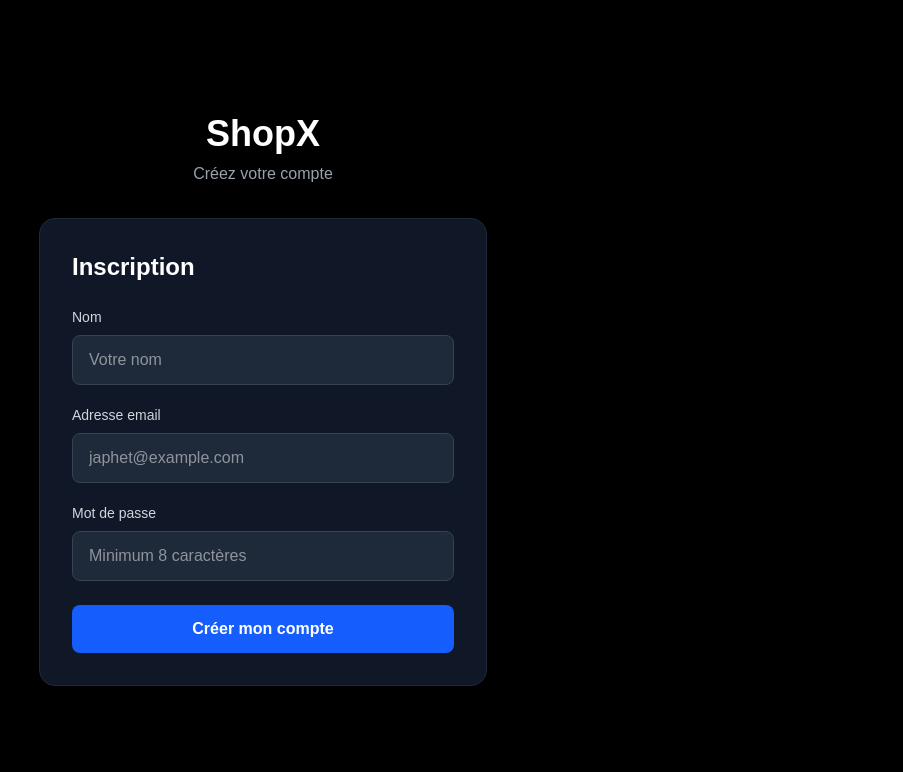
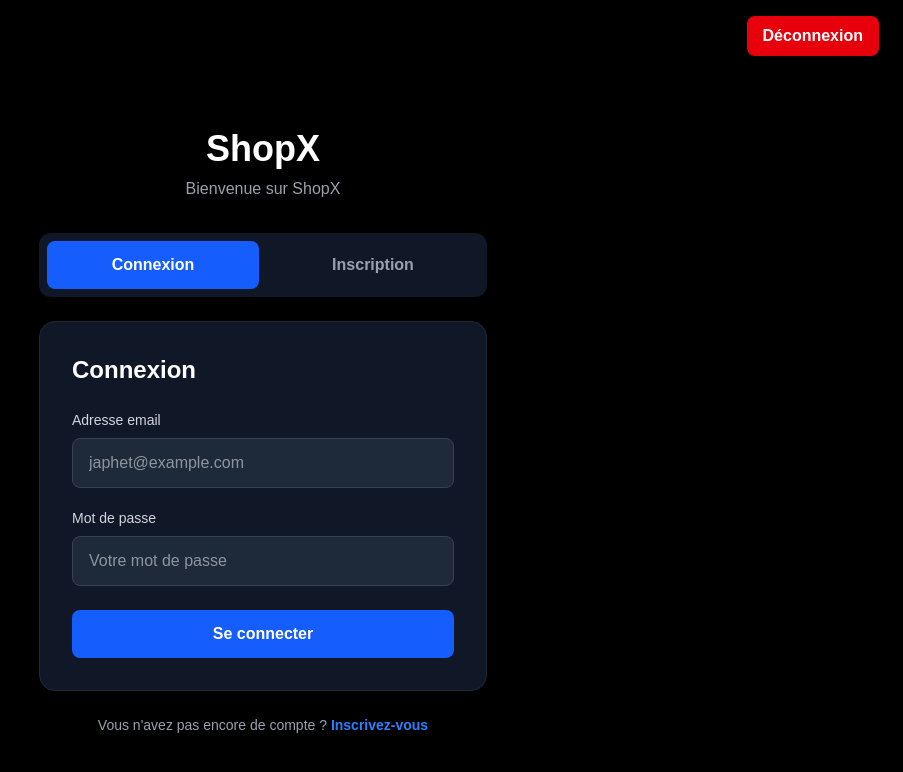
Before and after one commit to japhetmberi3-pn/Produit, a Next.js app: page / in a window 1280 px wide. Shown: the top 772 px of the page, without its empty margins (377-1280 px from the left). Built offline with nearby package versions, Linux system fonts and the light colour scheme; sample sign-in values are in the browser's storage.

Commit message:
accès des produits et de la page d'accueil avec les routes admin client

```diff
--- a/app/page.tsx
+++ b/app/page.tsx
@@ -1,22 +1,31 @@
 "use client";
 
-import { FormEvent, useState } from "react";
+import {
+    FormEvent,
+    useEffect,
+    useState,
+} from "react";
 import { useRouter } from "next/navigation";
 
 interface User {
     id: number;
     name: string;
     email: string;
+    role?: string;
 }
 
-interface RegisterResponse {
+interface AuthResponse {
     message: string;
     user: User;
     token: string;
 }
 
-export default function RegisterPage() {
+export default function AuthPage() {
     const router = useRouter();
+
+    const [mode, setMode] = useState<
+        "login" | "register"
+    >("login");
 
     const [name, setName] = useState("");
     const [email, setEmail] = useState("");
@@ -26,7 +35,28 @@ export default function RegisterPage() {
     const [error, setError] = useState("");
     const [success, setSuccess] = useState("");
 
-    const handleRegister = async (
+    // Vérifier si l'utilisateur est connecté
+    const [isLoggedIn, setIsLoggedIn] =
+        useState(false);
+
+    useEffect(() => {
+        const token =
+            localStorage.getItem("token");
+
+        setIsLoggedIn(!!token);
+    }, []);
+
+    // DÉCONNEXION
+    const handleLogout = () => {
+        localStorage.removeItem("token");
+        localStorage.removeItem("user");
+
+        setIsLoggedIn(false);
+        setSuccess("Vous êtes déconnecté.");
+        setError("");
+    };
+
+    const handleSubmit = async (
         event: FormEvent<HTMLFormElement>
     ) => {
         event.preventDefault();
@@ -36,131 +66,120 @@ export default function RegisterPage() {
         setLoading(true);
 
         try {
-            /*
-             * Données envoyées à Laravel
-             */
-            const userData = {
+            const endpoint =
+                mode === "login"
+                    ? "http://127.0.0.1:8000/api/login"
+                    : "http://127.0.0.1:8000/api/register";
+
+            const userData =
+                mode === "login"
+                    ? {
+                          email: email.trim(),
+                          password,
+                      }
+                    : {
                           name: name.trim(),
                           email: email.trim(),
-                password: password,
+                          password,
                       };
 
-            console.log(
-                "Données envoyées à Laravel :",
-                userData
-            );
-
-            /*
-             * Appel de l'API Laravel
-             */
             const response = await fetch(
-                "http://127.0.0.1:8000/api/register",
+                endpoint,
                 {
                     method: "POST",
                     headers: {
-                        Accept: "application/json",
-                        "Content-Type": "application/json",
+                        Accept:
+                            "application/json",
+                            "Content-Type":
+                            "application/json",
                     },
-                    body: JSON.stringify(userData),
+                    body: JSON.stringify(
+                        userData
+                    ),
                 }
             );
 
-            console.log(
-                "Status Laravel :",
-                response.status
-            );
+            const data =
+                await response.json();
 
-            const data = await response.json();
-
-            console.log(
-                "Réponse Laravel :",
-                data
-            );
-
-            /*
-             * Laravel retourne une erreur
-             */
             if (!response.ok) {
                 if (data.errors) {
-                    const firstError = Object.values(
+                    const firstError =
+                        Object.values(
                             data.errors
                         )[0];
 
-                    if (Array.isArray(firstError)) {
+                    if (
+                        Array.isArray(
+                            firstError
+                        )
+                    ) {
                         throw new Error(
-                            String(firstError[0])
+                            String(
+                                firstError[0]
+                            )
                         );
                     }
                 }
 
                 throw new Error(
                     data.message ||
-                        "Impossible de créer le compte."
+                        "Une erreur est survenue."
                 );
             }
 
-            /*
-             * Vérifier que Laravel a bien créé
-             * l'utilisateur et retourné le token
-             */
-            const registerData =
-                data as RegisterResponse;
+            const authData =
+                data as AuthResponse;
 
             if (
-                !registerData.user ||
-                !registerData.token
+                !authData.user ||
+                !authData.token
             ) {
                 throw new Error(
                     "Laravel n'a pas retourné l'utilisateur ou le token."
                 );
             }
 
-            /*
-             * Sauvegarder le token Sanctum
-             */
+            // Sauvegarder le token Sanctum
             localStorage.setItem(
                 "token",
-                registerData.token
+                authData.token
             );
 
-            /*
-             * Sauvegarder l'utilisateur connecté
-             */
+            // Sauvegarder l'utilisateur
             localStorage.setItem(
                 "user",
-                JSON.stringify(registerData.user)
+                JSON.stringify(
+                    authData.user
+                )
             );
 
-            console.log(
-                "Utilisateur créé :",
-                registerData.user
+            // L'utilisateur est maintenant connecté
+            setIsLoggedIn(true);
+
+            if (mode === "login") {
+                setSuccess(
+                    "Connexion réussie !"
                 );
 
-            console.log(
-                "Token sauvegardé :",
-                registerData.token
-            );
+                setEmail("");
+                setPassword("");
 
+                router.push("/Produits");
+            } else {
                 setSuccess(
                     "Compte créé avec succès !"
                 );
 
-            /*
-             * Nettoyer le formulaire
-             */
                 setName("");
                 setEmail("");
                 setPassword("");
 
-            /*
-             * IMPORTANT :
-             * Redirection uniquement après que Laravel
-             * ait confirmé la création du compte.
-             */
                 router.push("/Produits");
+            }
         } catch (err) {
             console.error(
-                "Erreur inscription :",
+                "Erreur authentification :",
                 err
             );
 
@@ -176,9 +195,35 @@ export default function RegisterPage() {
         }
     };
 
+    const changeMode = (
+        newMode:
+            | "login"
+            | "register"
+    ) => {
+        setMode(newMode);
+        setError("");
+        setSuccess("");
+    };
+
     return (
         <main className="min-h-screen bg-black text-white">
-            <div className="mx-auto flex min-h-screen max-w-6xl items-center justify-center px-6 py-12">
+
+            {/* BARRE DU HAUT */}
+            <div className="flex justify-end px-6 py-4">
+                {isLoggedIn && (
+                    <button
+                        type="button"
+                        onClick={
+                            handleLogout
+                        }
+                        className="rounded-lg bg-red-600 px-4 py-2 font-semibold text-white transition hover:bg-red-700"
+                    >
+                        Déconnexion
+                    </button>
+                )}
+            </div>
+
+            <div className="mx-auto flex min-h-[calc(100vh-80px)] max-w-6xl items-center justify-center px-6 py-12">
                 <div className="w-full max-w-md">
 
                     {/* TITRE */}
@@ -188,17 +233,60 @@ export default function RegisterPage() {
                         </h1>
 
                         <p className="mt-2 text-gray-400">
-                            Créez votre compte
+                            Bienvenue sur ShopX
                         </p>
+                    </div>
+
+                    {/* BOUTONS CONNEXION / INSCRIPTION */}
+                    <div className="mb-6 grid grid-cols-2 gap-2 rounded-xl bg-gray-900 p-2">
+
+                        <button
+                            type="button"
+                            onClick={() =>
+                                changeMode(
+                                    "login"
+                                )
+                            }
+                            className={`rounded-lg px-4 py-3 font-semibold transition ${
+                                mode ===
+                                "login"
+                                    ? "bg-blue-600 text-white"
+                                    : "text-gray-400 hover:bg-gray-800 hover:text-white"
+                            }`}
+                        >
+                            Connexion
+                        </button>
+
+                        <button
+                            type="button"
+                            onClick={() =>
+                                changeMode(
+                                    "register"
+                                )
+                            }
+                            className={`rounded-lg px-4 py-3 font-semibold transition ${
+                                mode ===
+                                "register"
+                                    ? "bg-blue-600 text-white"
+                                    : "text-gray-400 hover:bg-gray-800 hover:text-white"
+                            }`}
+                        >
+                            Inscription
+                        </button>
                     </div>
 
                     {/* FORMULAIRE */}
                     <form
-                        onSubmit={handleRegister}
+                        onSubmit={
+                            handleSubmit
+                        }
                         className="rounded-2xl border border-gray-800 bg-gray-900 p-8 shadow-2xl"
                     >
                         <h2 className="mb-6 text-2xl font-semibold">
-                            Inscription
+                            {mode ===
+                            "login"
+                                ? "Connexion"
+                                : "Inscription"}
                         </h2>
 
                         {/* ERREUR */}
@@ -216,6 +304,8 @@ export default function RegisterPage() {
                         )}
 
                         {/* NOM */}
+                        {mode ===
+                            "register" && (
                             <div className="mb-5">
                                 <label
                                     htmlFor="name"
@@ -227,10 +317,16 @@ export default function RegisterPage() {
                                 <input
                                     id="name"
                                     type="text"
-                                value={name}
-                                onChange={(event) =>
+                                    value={
+                                        name
+                                    }
+                                    onChange={(
+                                        event
+                                    ) =>
                                         setName(
-                                        event.target.value
+                                            event
+                                                .target
+                                                .value
                                         )
                                     }
                                     placeholder="Votre nom"
@@ -239,6 +335,7 @@ export default function RegisterPage() {
                                     className="w-full rounded-lg border border-gray-700 bg-gray-800 px-4 py-3 text-white outline-none transition focus:border-blue-500"
                                 />
                             </div>
+                        )}
 
                         {/* EMAIL */}
                         <div className="mb-5">
@@ -252,10 +349,16 @@ export default function RegisterPage() {
                             <input
                                 id="email"
                                 type="email"
-                                value={email}
-                                onChange={(event) =>
+                                value={
+                                    email
+                                }
+                                onChange={(
+                                    event
+                                ) =>
                                     setEmail(
-                                        event.target.value
+                                        event
+                                            .target
+                                            .value
                                     )
                                 }
                                 placeholder="japhet@example.com"
@@ -277,14 +380,25 @@ export default function RegisterPage() {
                             <input
                                 id="password"
                                 type="password"
-                                value={password}
-                                onChange={(event) =>
+                                value={
+                                    password
+                                }
+                                onChange={(
+                                    event
+                                ) =>
                                     setPassword(
-                                        event.target.value
+                                        event
+                                            .target
+                                            .value
                                     )
                                 }
-                                placeholder="Minimum 8 caractères"
-                                autoComplete="new-password"
+                                placeholder="Votre mot de passe"
+                                autoComplete={
+                                    mode ===
+                                    "login"
+                                        ? "current-password"
+                                        : "new-password"
+                                }
                                 minLength={8}
                                 required
                                 className="w-full rounded-lg border border-gray-700 bg-gray-800 px-4 py-3 text-white outline-none transition focus:border-blue-500"
@@ -294,14 +408,45 @@ export default function RegisterPage() {
                         {/* BOUTON */}
                         <button
                             type="submit"
-                            disabled={loading}
+                            disabled={
+                                loading
+                            }
                             className="w-full rounded-lg bg-blue-600 px-4 py-3 font-semibold transition hover:bg-blue-700 disabled:cursor-not-allowed disabled:opacity-50"
                         >
                             {loading
-                                ? "Création du compte..."
+                                ? "Chargement..."
+                                : mode ===
+                                  "login"
+                                ? "Se connecter"
                                 : "Créer mon compte"}
                         </button>
                     </form>
+
+                    {/* TEXTE EN BAS */}
+                    <p className="mt-6 text-center text-sm text-gray-400">
+                        {mode ===
+                        "login"
+                            ? "Vous n'avez pas encore de compte ? "
+                            : "Vous avez déjà un compte ? "}
+
+                        <button
+                            type="button"
+                            onClick={() =>
+                                changeMode(
+                                    mode ===
+                                    "login"
+                                        ? "register"
+                                        : "login"
+                                )
+                            }
+                            className="font-semibold text-blue-500 hover:text-blue-400"
+                        >
+                            {mode ===
+                            "login"
+                                ? "Inscrivez-vous"
+                                : "Connectez-vous"}
+                        </button>
+                    </p>
                 </div>
             </div>
         </main>
```
Also changed, not shown: app/Produits/page.tsx (+87 -20 lines). Lines whose indentation alone changed are shown as unchanged.
